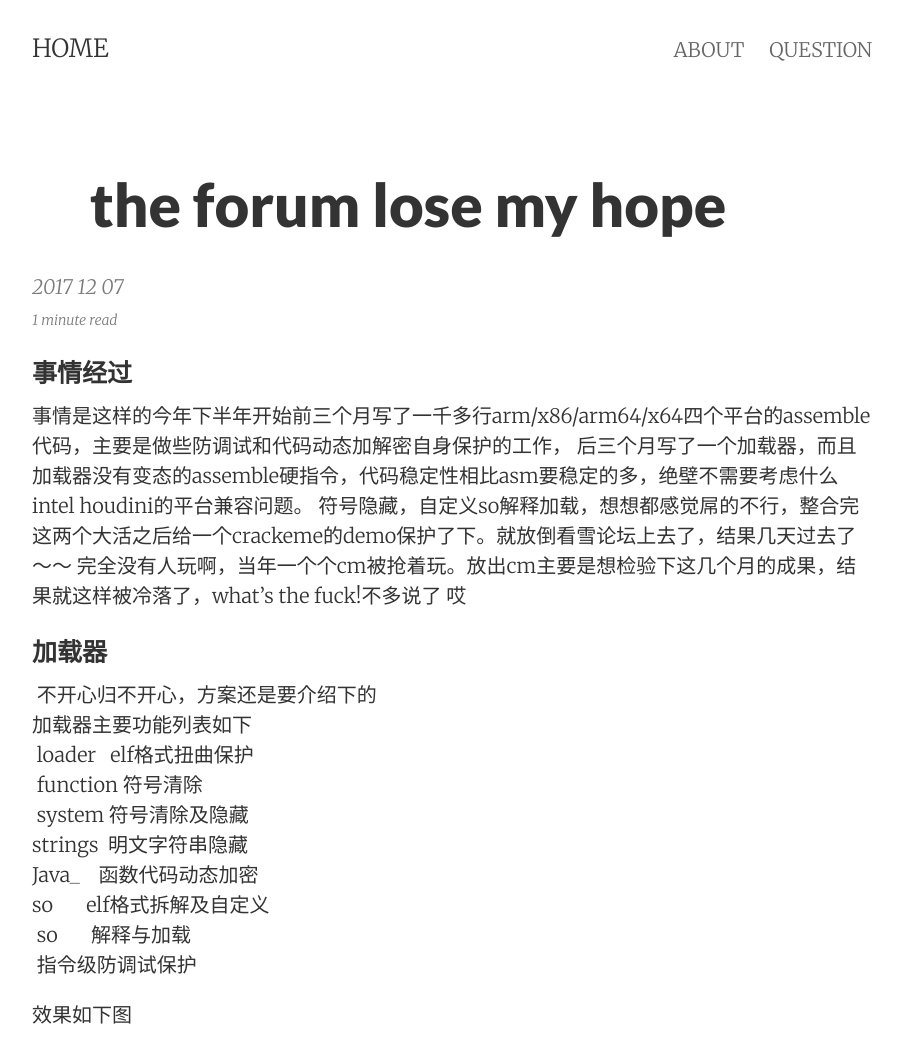
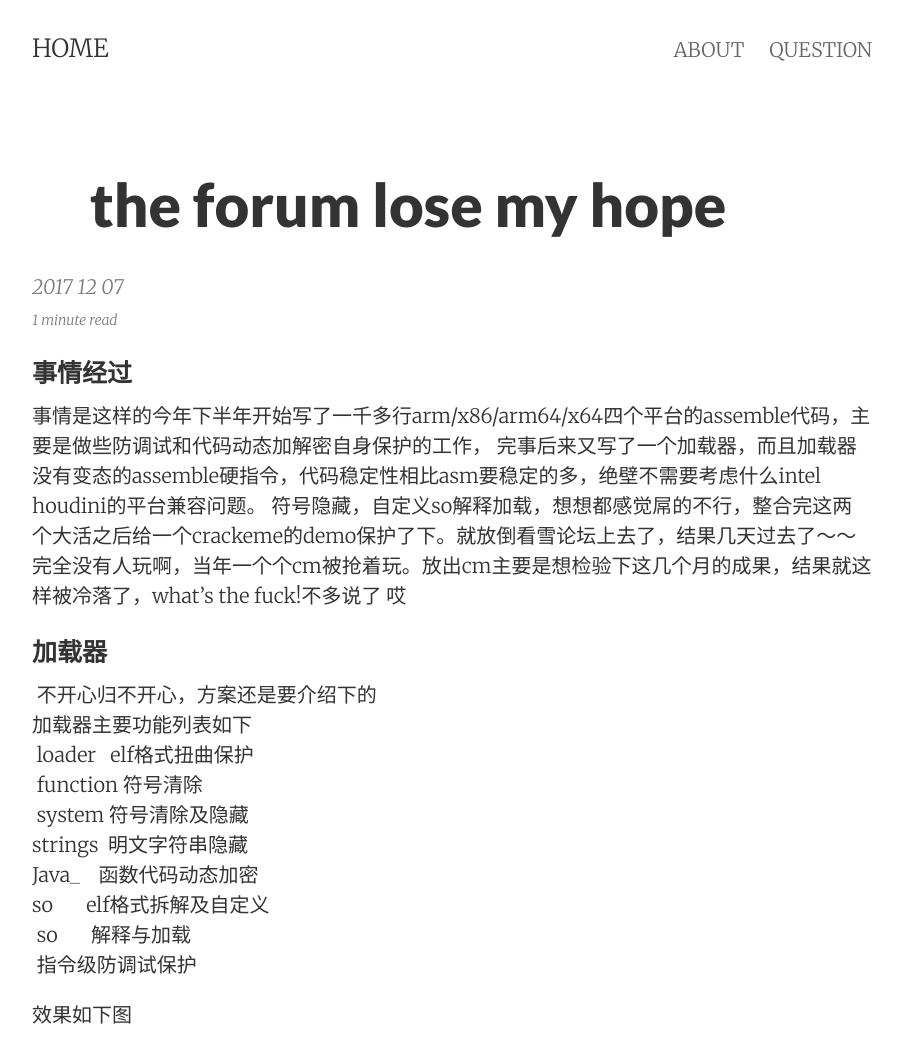
Before and after one commit to ajisky/ajisky.github.io, a Jekyll site: the page built from _posts/2017-12-07-not happy.md, in a window 1280 px wide, cut to the strip 0-1046 px from the top of the page. Shown: the whole strip, without its empty margins (188-1091 px from the left). Built offline with Jekyll 4.4.1, drawn with Linux system fonts in a browser that asks for light colours.

Commit message:
Update 2017-12-07-not happy.md

```diff
--- a/_posts/2017-12-07-not happy.md
+++ b/_posts/2017-12-07-not happy.md
@@ -7,8 +7,8 @@ categories: jekyll pixyll
 ---
 
 ### 事情经过
-  事情是这样的今年下半年开始前三个月写了一千多行arm/x86/arm64/x64四个平台的assemble代码，主要是做些防调试和代码动态加解密自身保护的工作，
-  后三个月写了一个加载器，而且加载器没有变态的assemble硬指令，代码稳定性相比asm要稳定的多，绝壁不需要考虑什么intel houdini的平台兼容问题。
+  事情是这样的今年下半年开始写了一千多行arm/x86/arm64/x64四个平台的assemble代码，主要是做些防调试和代码动态加解密自身保护的工作，
+  完事后来又写了一个加载器，而且加载器没有变态的assemble硬指令，代码稳定性相比asm要稳定的多，绝壁不需要考虑什么intel houdini的平台兼容问题。
   符号隐藏，自定义so解释加载，想想都感觉屌的不行，整合完这两个大活之后给一个crackeme的demo保护了下。就放倒看雪论坛上去了，结果几天过去了～～
   完全没有人玩啊，当年一个个cm被抢着玩。放出cm主要是想检验下这几个月的成果，结果就这样被冷落了，what's the fuck!不多说了 哎
 
```
